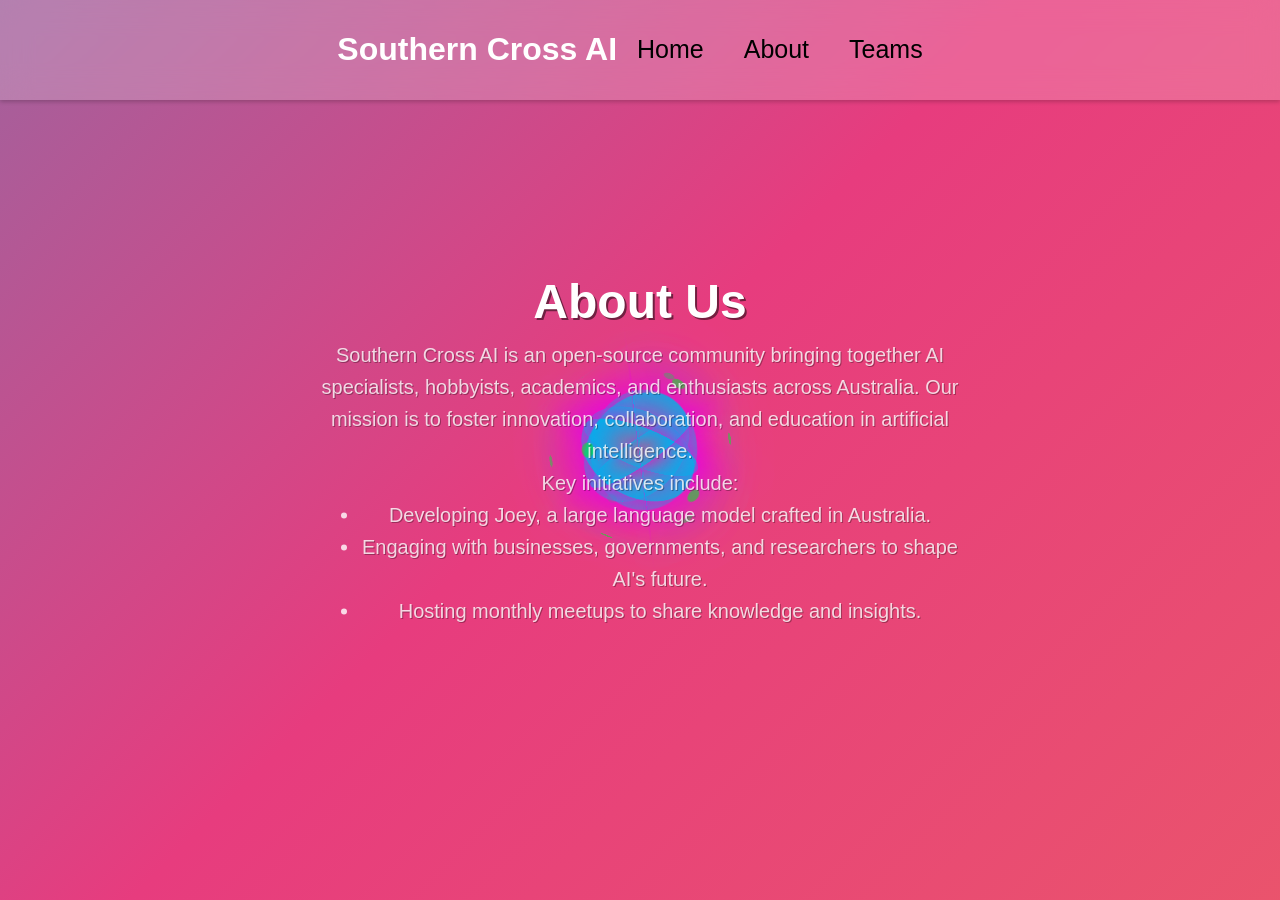
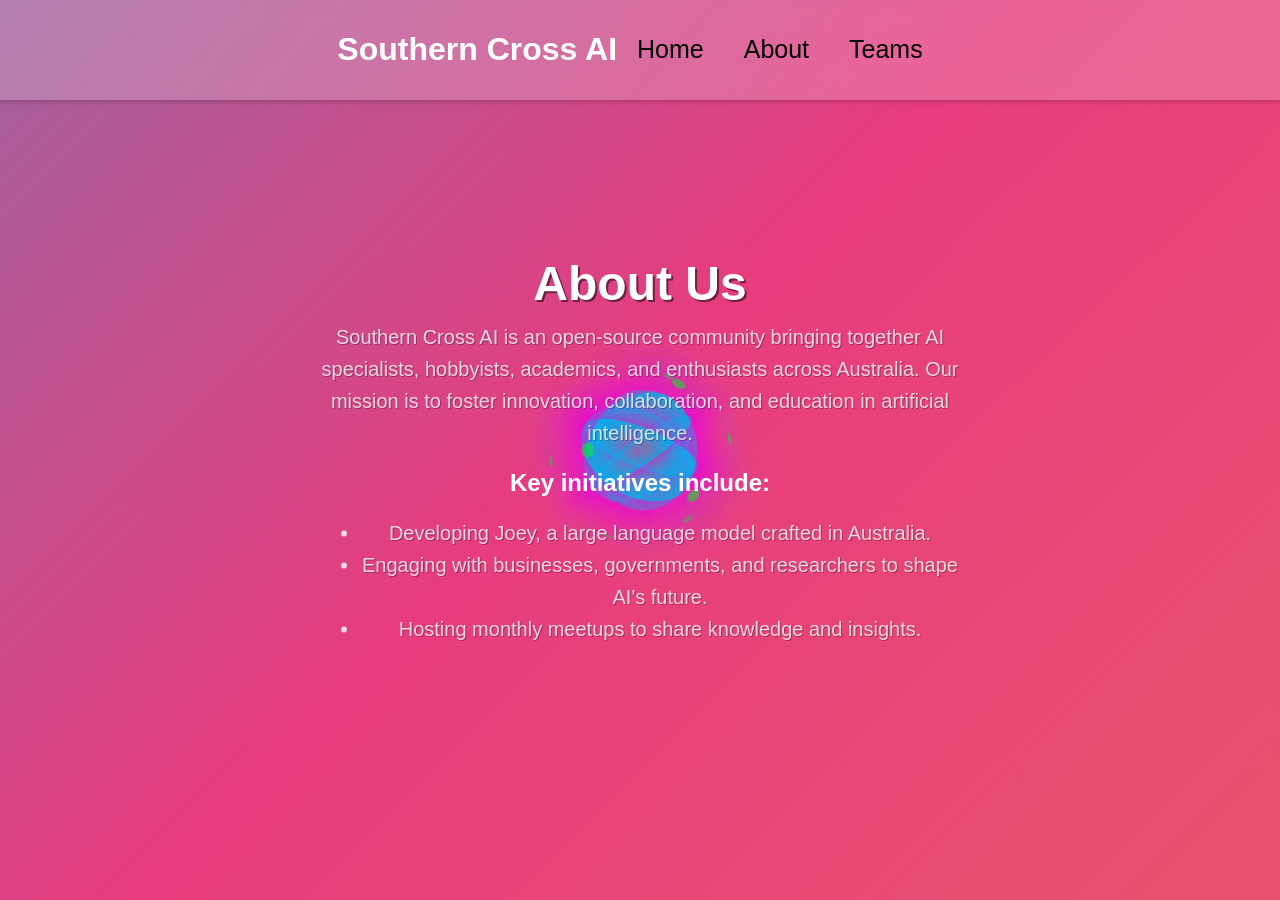
Before and after one commit to southern-cross-ai/southern-cross-ai.github.io, a Jekyll site: the page built from about/index.html, in a window 1280 px wide. Built offline with Jekyll 4.4.1, drawn with Linux system fonts in a browser that asks for light colours.

Commit message:
fixed styling on about page

```diff
--- a/about/index.html
+++ b/about/index.html
@@ -15,9 +15,8 @@
         intelligence.
     </p>
 
-    <p class="subtitle">
-        Key initiatives include:
-    </p>
+    <h2> Key initiatives include:
+    </h2>
     <ul class="subtitle">
         <li>Developing Joey, a large language model crafted in Australia.</li>
         <li>Engaging with businesses, governments, and researchers to shape AI's future.</li>
```
